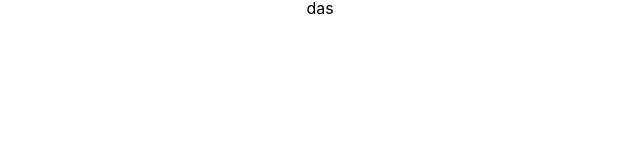
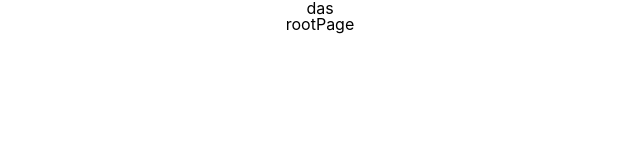
Before and after one commit to jeongin-devv/Resume, a React (Create React App) app: page / in a window 1280 px wide. Shown: the top 160 px of the page, without its empty margins (320-960 px from the left). Built offline with nearby package versions, Linux system fonts and the light colour scheme.

Commit message:
add Router

```diff
--- a/package.json
+++ b/package.json
@@ -16,6 +16,7 @@
     "prettier": "^2.6.2",
     "react": "^18.1.0",
     "react-dom": "^18.1.0",
+    "react-router-dom": "^6.3.0",
     "react-scripts": "^5.0.1",
     "styled-components": "^5.3.5",
     "styled-reset": "^4.4.1",
--- a/src/App.tsx
+++ b/src/App.tsx
@@ -1,10 +1,15 @@
 import React from 'react';
+import { RootStoreProvider } from './Store/RootStore';
+import RootRouter from './Router/RootRouter';
 import './App.css';
 
 const App = () => (
-  <div className="App">
-    <span>das</span>
-  </div>
+  <RootStoreProvider>
+    <div className="App">
+      <span>das</span>
+      <RootRouter />
+    </div>
+  </RootStoreProvider>
 );
 
 export default App;
--- /dev/null
+++ b/src/Pages/ChatterboxPage.tsx
@@ -0,0 +1,12 @@
+import React from 'react';
+
+const Chatterbox = () => {
+  const text = 'chatterbox';
+  return (
+    <div>
+      {text}
+    </div>
+  );
+};
+
+export default Chatterbox;
--- /dev/null
+++ b/src/Pages/ProfilePage.tsx
@@ -0,0 +1,12 @@
+import React from 'react';
+
+const ProfilePage = () => {
+  const text = 'profile';
+  return (
+    <div>
+      {text}
+    </div>
+  );
+};
+
+export default ProfilePage;
--- /dev/null
+++ b/src/Pages/TechnologyPage.tsx
@@ -0,0 +1,10 @@
+import React from 'react';
+
+const TechnologyPage = () => {
+  const text = 'technology';
+  return (
+    <div>{text}</div>
+  );
+};
+
+export default TechnologyPage;
--- /dev/null
+++ b/src/Pages/index.ts
@@ -0,0 +1,3 @@
+export { default as ProfilePage } from './ProfilePage';
+export { default as ChatterboxPage } from './ChatterboxPage';
+export { default as TechnologyPage } from './TechnologyPage';
--- /dev/null
+++ b/src/Router/RootRouter.tsx
@@ -0,0 +1,30 @@
+import React from 'react';
+import { useRoutes } from 'react-router-dom';
+import RoutePath from './RoutePath';
+import * as Pages from '../Pages';
+
+const RootRouter = () => {
+  const {
+    rootPath, profilePath, chatterboxPath, technologyPath,
+  } = RoutePath;
+  return useRoutes([
+    {
+      path: rootPath,
+      element: <div>rootPage</div>,
+    },
+    {
+      path: profilePath,
+      element: <Pages.ProfilePage />,
+    },
+    {
+      path: chatterboxPath,
+      element: <Pages.ChatterboxPage />,
+    },
+    {
+      path: technologyPath,
+      element: <Pages.TechnologyPage />,
+    },
+  ]);
+};
+
+export default RootRouter;
--- /dev/null
+++ b/src/Router/RoutePath.ts
@@ -0,0 +1,8 @@
+const RouterPath = {
+  rootPath: '/',
+  profilePath: '/profile',
+  chatterboxPath: '/chatterbox',
+  technologyPath: '/technology',
+};
+
+export default RouterPath;
--- /dev/null
+++ b/src/Store/MenuStore.ts
@@ -0,0 +1,34 @@
+import { observable, action } from 'mobx';
+
+export interface Menu{
+  profile: boolean;
+  chatterbox: boolean;
+  Technology: boolean;
+  [prop:string]: boolean;
+}
+
+interface MenuStore {
+  menuObject: Menu;
+  // eslint-disable-next-line no-unused-vars
+  menuHandler(menuName: string) : void;
+}
+
+const menuStore = observable<MenuStore>({
+  menuObject: {
+    profile: true,
+    chatterbox: false,
+    Technology: false,
+  },
+
+  menuHandler: action((menuName: string) => {
+    const menuObj = menuStore.menuObject;
+    // eslint-disable-next-line no-return-assign
+    Object.keys(menuObj).forEach((key) => (
+      key === menuName
+        ? menuObj[key] = true
+        : menuObj[key] = false
+    ));
+  }),
+});
+
+export { menuStore };
--- /dev/null
+++ b/src/Store/RootStore.tsx
@@ -0,0 +1,23 @@
+import React from 'react';
+import { menuStore } from './MenuStore';
+
+export const rootStoreContext = React.createContext({
+  menuStore,
+});
+
+interface Props {
+  children: React.ReactElement | React.ReactElement[];
+}
+
+export const RootStoreProvider: React.FC<Props> = ({ children }) => {
+  const value = React.useMemo(() => ({
+    menuStore,
+  }), []);
+  return (
+    <rootStoreContext.Provider value={value}>
+      {children}
+    </rootStoreContext.Provider>
+  );
+};
+
+export default { rootStoreContext, RootStoreProvider };
--- a/src/index.tsx
+++ b/src/index.tsx
@@ -1,6 +1,7 @@
 import React from 'react';
 import ReactDOM from 'react-dom/client';
 import './index.css';
+import { BrowserRouter } from 'react-router-dom';
 import App from './App';
 import GlobalStyle from './Styles/global-styles';
 import theme from './Styles/theme';
@@ -10,10 +11,12 @@ const root = ReactDOM.createRoot(
   document.getElementById('root') as HTMLElement,
 );
 root.render(
-  <>
-    <GlobalStyle />
-    <ThemeProvider theme={theme}>
-      <App />
-    </ThemeProvider>
-  </>,
+  <React.StrictMode>
+    <BrowserRouter>
+      <GlobalStyle />
+      <ThemeProvider theme={theme}>
+        <App />
+      </ThemeProvider>
+    </BrowserRouter>
+  </React.StrictMode>,
 );
```
Also changed, not shown: 1 other file (tests, documents, lock files or other folders).
